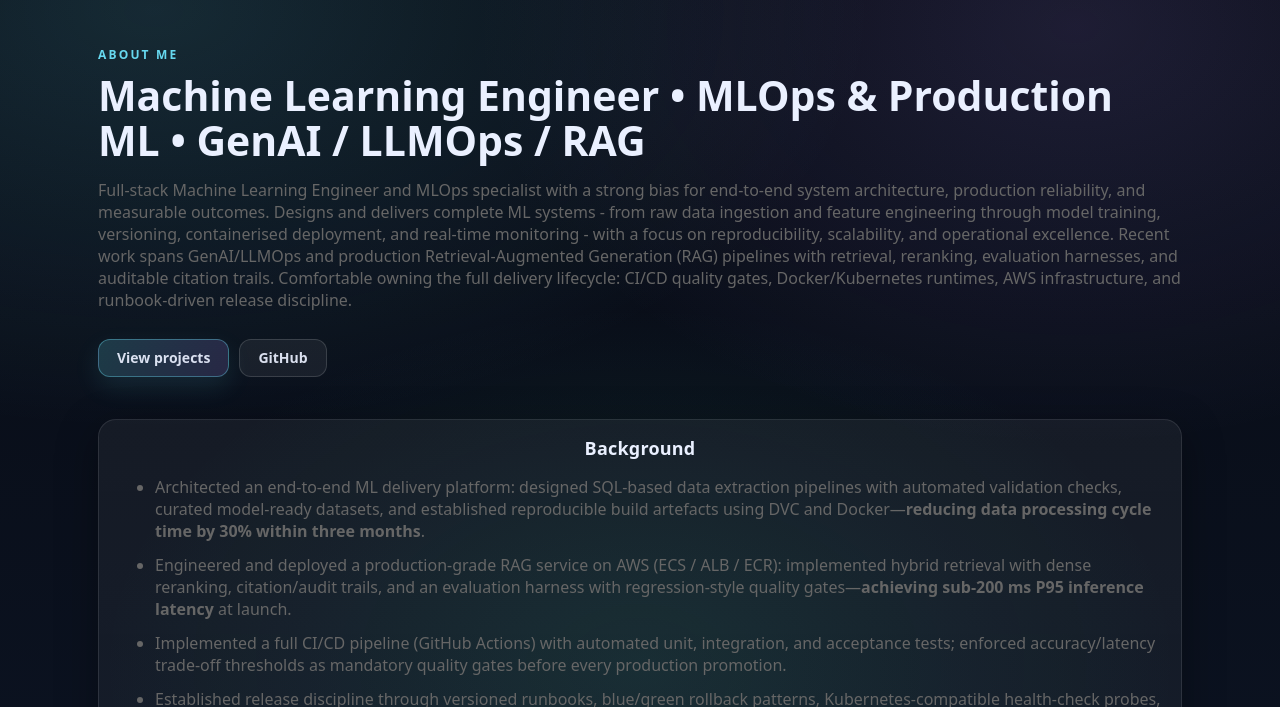
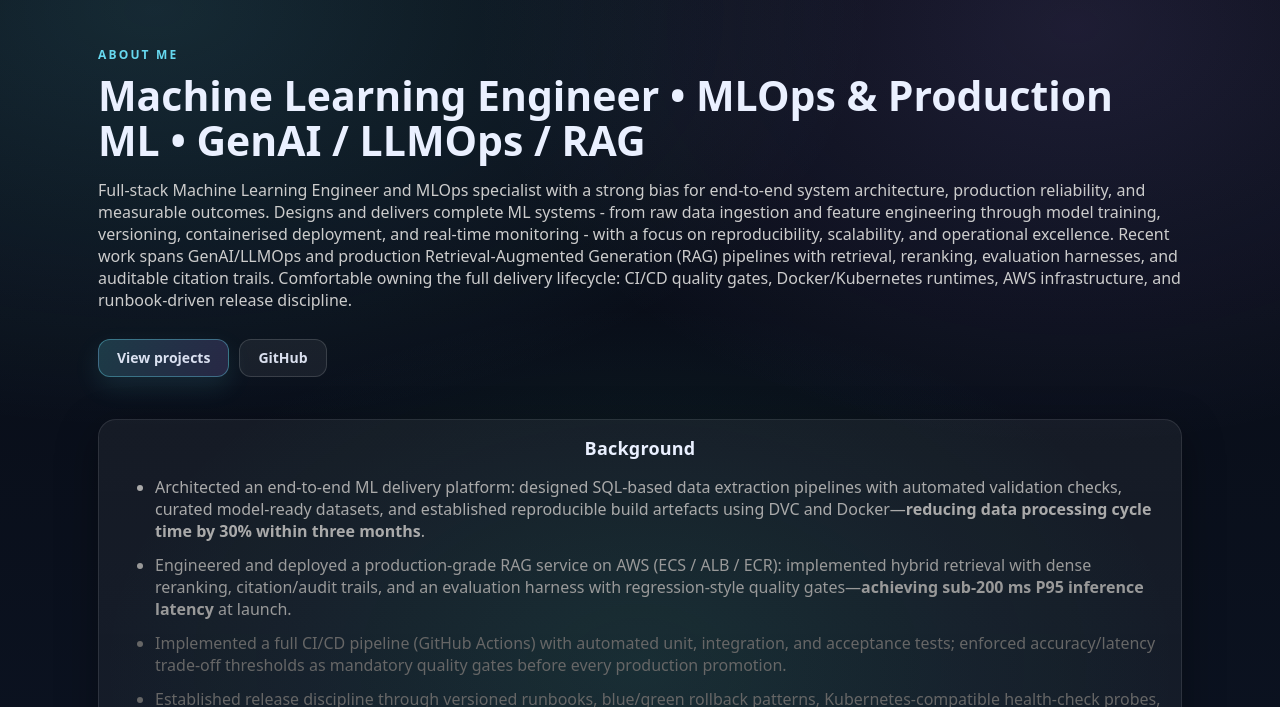
Before and after one commit to nepryoon/neuromorphic-inference-lab-site, a plain HTML site: page about/index.html in a window 1280 px wide. Shown: the part 70-777 px from the top of the page. Drawn offline with Linux system fonts and the light colour scheme; no server answers.

Commit message:
Update text color in About Me section

```diff
--- a/about/index.html
+++ b/about/index.html
@@ -28,7 +28,7 @@
     <section class="hero">
       <p class="kicker">About Me</p>
       <h1 class="h1">Machine Learning Engineer &bull; MLOps & Production ML &bull; GenAI / LLMOps / RAG</h1>
-      <p style="text-align: left; color: #666666; padding-bottom: 12px;">
+      <p style="text-align: left; color: #CCCCCC; padding-bottom: 12px;">
         Full-stack Machine Learning Engineer and MLOps specialist with a strong bias for end-to-end system architecture, production reliability, and measurable outcomes. Designs and delivers complete ML systems - from raw data ingestion and feature engineering through model training, versioning, containerised deployment, and real-time monitoring - with a focus on reproducibility, scalability, and operational excellence. Recent work spans GenAI/LLMOps and production Retrieval-Augmented Generation (RAG) pipelines with retrieval, reranking, evaluation harnesses, and auditable citation trails. Comfortable owning the full delivery lifecycle: CI/CD quality gates, Docker/Kubernetes runtimes, AWS infrastructure, and runbook-driven release discipline.
       </p>
 
@@ -44,8 +44,8 @@
           <h3 style="text-align: center;">Background</h3>
           <p>
             <ul>
-              <li style="text-align: left; color: #666666; padding-bottom: 12px;">Architected an end-to-end ML delivery platform: designed SQL-based data extraction pipelines with automated validation checks, curated model-ready datasets, and established reproducible build artefacts using DVC and Docker—<strong>reducing data processing cycle time by 30% within three months</strong>.</li>
-              <li style="text-align: left; color: #666666; padding-bottom: 12px;">Engineered and deployed a production-grade RAG service on AWS (ECS / ALB / ECR): implemented hybrid retrieval with dense reranking, citation/audit trails, and an evaluation harness with regression-style quality gates—<strong>achieving sub-200 ms P95 inference latency</strong> at launch.</li>
+              <li style="text-align: left; color: #AAAAAA; padding-bottom: 12px;">Architected an end-to-end ML delivery platform: designed SQL-based data extraction pipelines with automated validation checks, curated model-ready datasets, and established reproducible build artefacts using DVC and Docker—<strong>reducing data processing cycle time by 30% within three months</strong>.</li>
+              <li style="text-align: left; color: #999999; padding-bottom: 12px;">Engineered and deployed a production-grade RAG service on AWS (ECS / ALB / ECR): implemented hybrid retrieval with dense reranking, citation/audit trails, and an evaluation harness with regression-style quality gates—<strong>achieving sub-200 ms P95 inference latency</strong> at launch.</li>
               <li style="text-align: left; color: #666666; padding-bottom: 12px;">Implemented a full CI/CD pipeline (GitHub Actions) with automated unit, integration, and acceptance tests; enforced accuracy/latency trade-off thresholds as mandatory quality gates before every production promotion.</li>
               <li style="text-align: left; color: #666666; padding-bottom: 12px;">Established release discipline through versioned runbooks, blue/green rollback patterns, Kubernetes-compatible health-check probes, and operational telemetry (structured logs, Prometheus metrics)—<strong>achieving zero unplanned downtime</strong> across all releases.</li>
               <li style="text-align: left; color: #666666; padding-bottom: 12px;">Exposed versioned inference endpoints via FastAPI, containerised all runtimes with Docker, and adopted Terraform for repeatable infrastructure provisioning across environments.</li>
```
